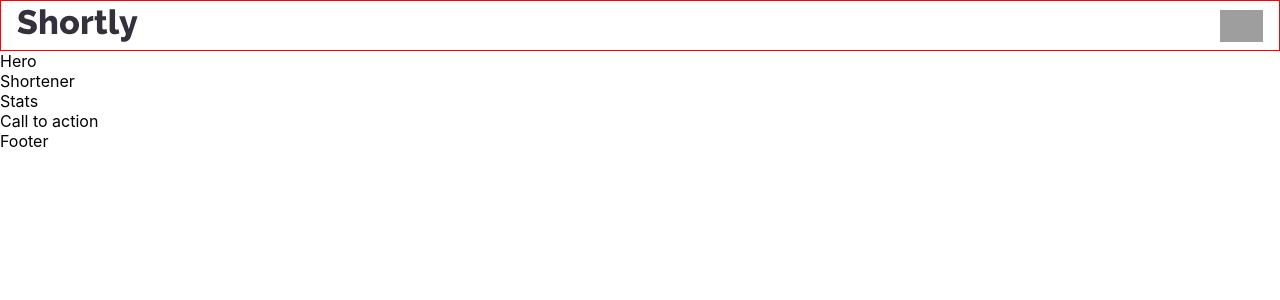
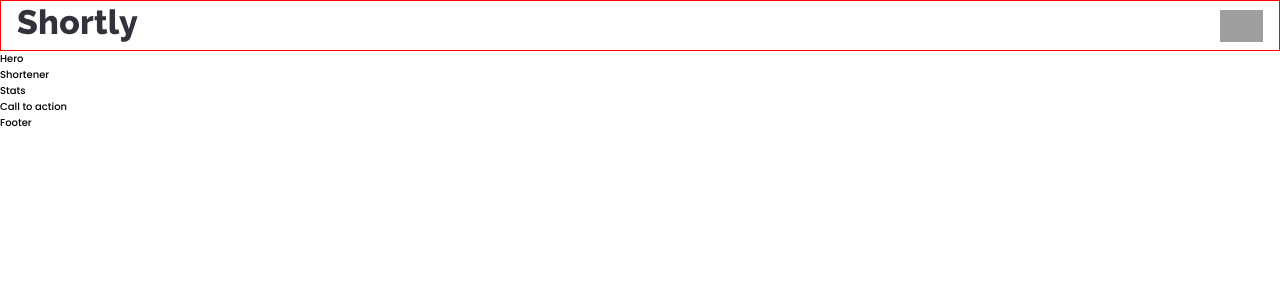
Before and after one commit to riwepo/fem-url-shortening-api-landing-page, a React (Create React App) app: page / in a window 1280 px wide. Shown: the top 300 px of the page. Built offline with nearby package versions, Linux system fonts and the light colour scheme; grey boxes are pictures that could not be loaded.

Commit message:
import poppins font CSS reset set rem size

```diff
--- a/src/index.css
+++ b/src/index.css
@@ -1,13 +1,16 @@
-body {
-  margin: 0;
-  font-family: -apple-system, BlinkMacSystemFont, 'Segoe UI', 'Roboto', 'Oxygen',
-    'Ubuntu', 'Cantarell', 'Fira Sans', 'Droid Sans', 'Helvetica Neue',
-    sans-serif;
-  -webkit-font-smoothing: antialiased;
-  -moz-osx-font-smoothing: grayscale;
+@import url("https://fonts.googleapis.com/css2?family=Poppins:wght@500;700&display=swap");
+
+:root {
 }
 
-code {
-  font-family: source-code-pro, Menlo, Monaco, Consolas, 'Courier New',
-    monospace;
+body {
+  font-size: 62.5%;
+  font-family: "Poppins", sans-serif;
 }
+
+/* global reset */
+* {
+  box-sizing: border-box;
+  margin: 0;
+  padding: 0;
+}
```
